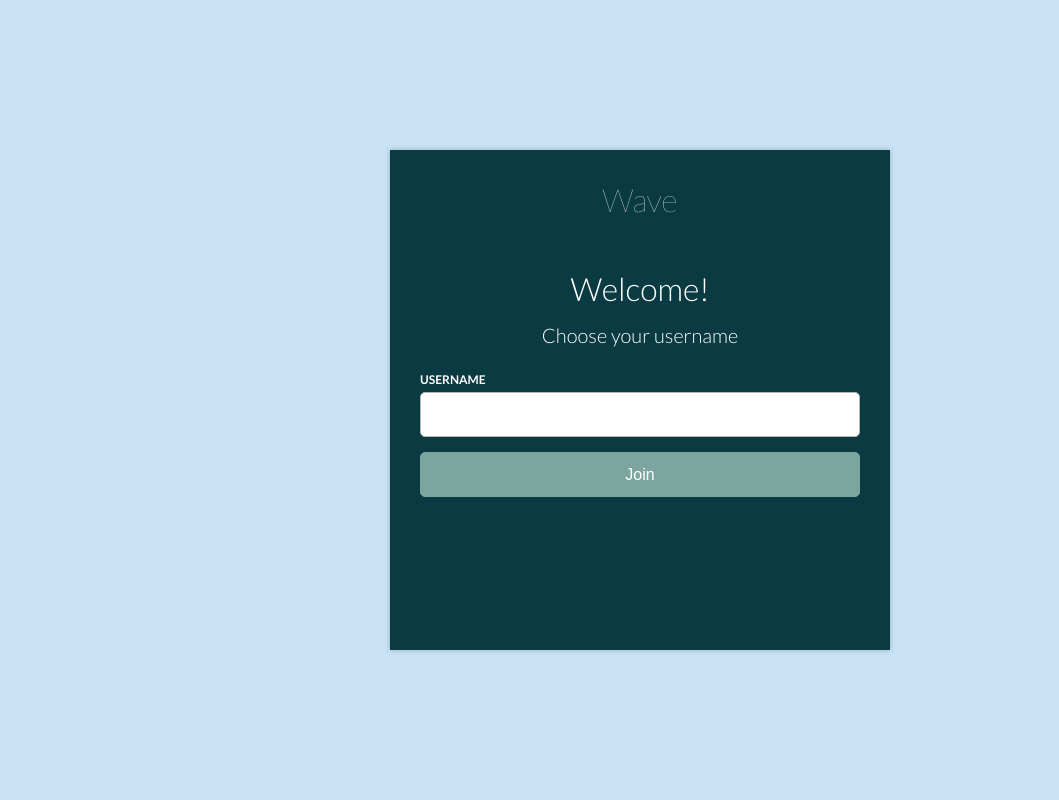
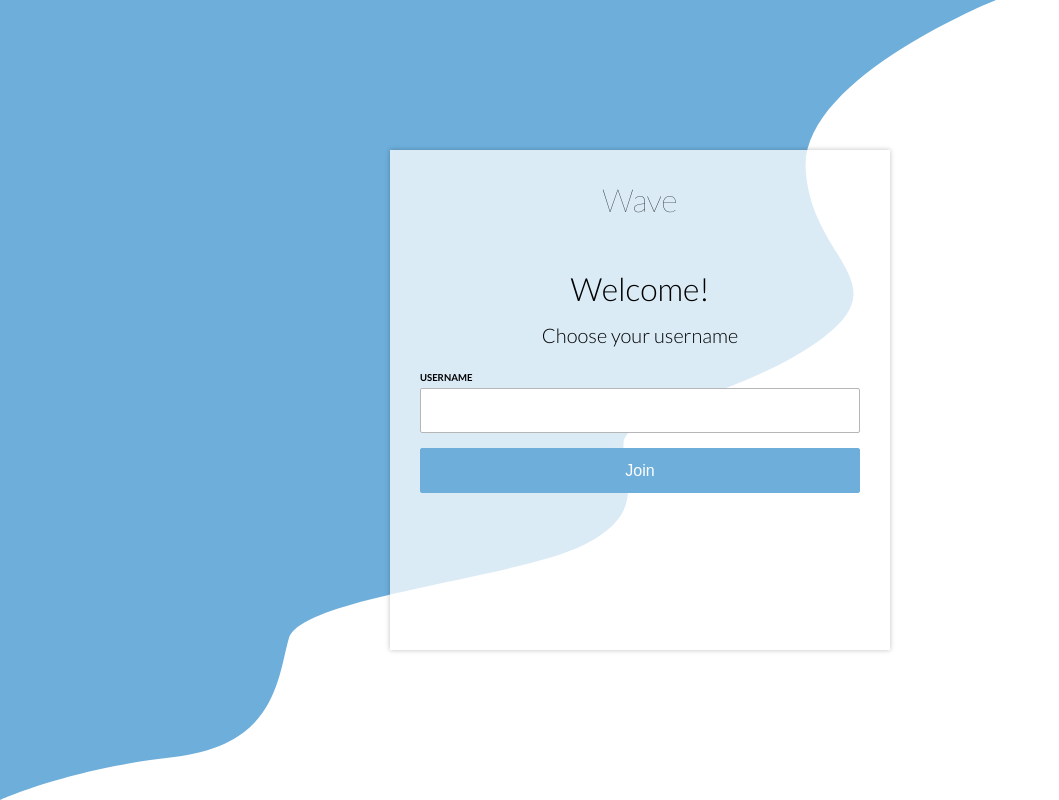
Before and after one commit to danemaison/Flack, a Flask app: page / in a window 1280 px wide. Shown: the whole page, without its empty margins (0-1059 px from the left). Run offline with Flask 2, Linux system fonts and the light colour scheme; some web fonts are replaced.

Commit message:
added background image and cleaned up css on login page and chatroom

```diff
--- a/static/style/login.css
+++ b/static/style/login.css
@@ -1,5 +1,12 @@
 body{
-  background-color:rgb(201, 227, 245);
+  background-color:white;
+}
+.background{
+  position: absolute;
+  left:0;
+  top:0;
+  height:100vh;
+  z-index: -1;
 }
 .login-container{
   justify-content: flex-start;
@@ -18,12 +25,15 @@ body{
   padding:15px 15px 100px 15px;
   height:100vh;
   width:100%;
-  background-color:#0a3b42;
   border: none;
 
 }
+.login-container{
+  color:black;
+  background-color:rgba(255,255,255,.75);
+}
 .row.login{
-  box-shadow: 0 0 5px rgba(0, 0 ,0 , .25);
+  box-shadow: none;
 }
 form{
   display:flex;
@@ -55,7 +65,7 @@ form{
 }
 label{
   font-weight:700;
-  font-size:.75rem;
+  font-size:.6rem;
   margin-bottom:5px;
   text-transform: uppercase;
 }
@@ -63,13 +73,13 @@ label{
 .input{
   font-size:1rem;
   padding:10px;
-  border-radius:5px;
+  border-radius:2px;
   height:45px;
 }
 .button-main{
-  background-color:	#7ba59e;
+  background-color:	#6daedb;
   color:white;
-  border:1px solid 	#7ba59e;
+  border:1px solid 	#6daedb;
 }
 .error-display{
   width: 100%;
@@ -77,10 +87,11 @@ label{
   height: 25px;
   margin-top: 15px;
   display: flex;
+  color:white;
   justify-content: center;
   align-items: center;
   background-color: #ca4f4f;
-    border-radius: 5px;
+  border-radius: 2px;
 }
 
 .hidden{
@@ -103,4 +114,7 @@ label{
     width:500px;
     margin:auto;
   }
+  .row.login{
+    box-shadow: 0 0 5px rgba(0, 0 ,0 , .25);
   }
+}
--- a/templates/login.html
+++ b/templates/login.html
@@ -4,6 +4,7 @@
 <script src="{{ url_for('static', filename='login.js')}}"></script>
 {% endblock %}
 {% block body %}
+<img src="/static/images/wave-login-bg.svg" class="background">
 <div class="container login-container">
   <div class="row login">
     <div class="column login">
@@ -15,7 +16,7 @@
         </div>
         <form class="form">
           <label for="username">Username</label>
-          <input class="input username" name="username" type="text">
+          <input autocomplete="off" class="input username" name="username" type="text">
           <button type="submit" id="login" class="button-main join">Join</button>
         </form>
         <div class="error-display hidden">
```
Also changed, not shown: static/style/chatroom.css (+6 -5 lines), static/images/wave-login-bg.svg (added). Lines whose indentation alone changed are shown as unchanged.
